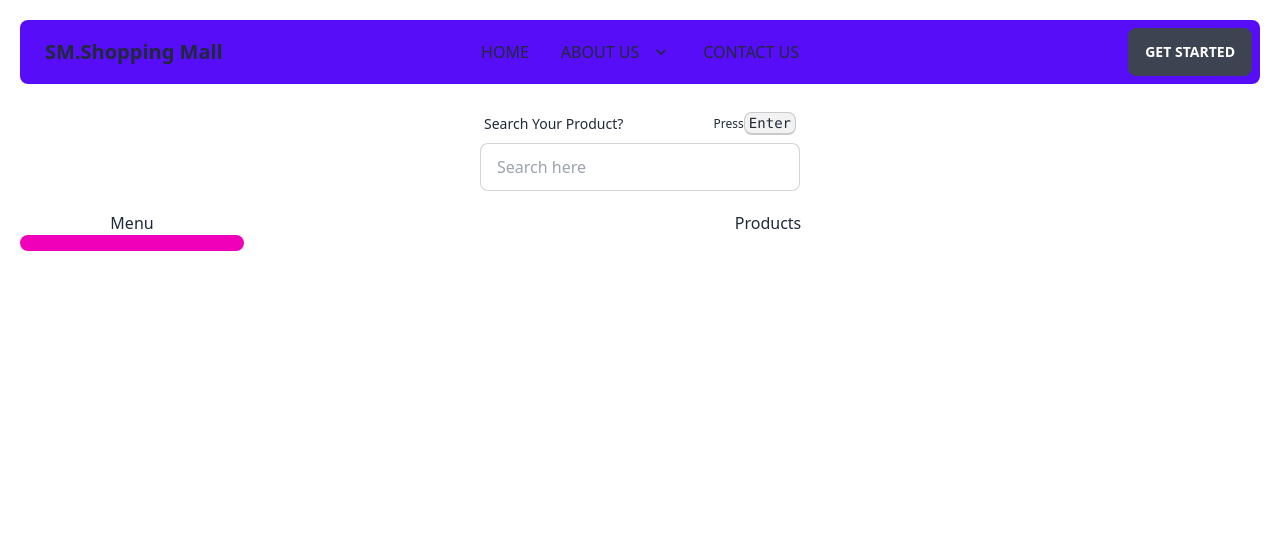
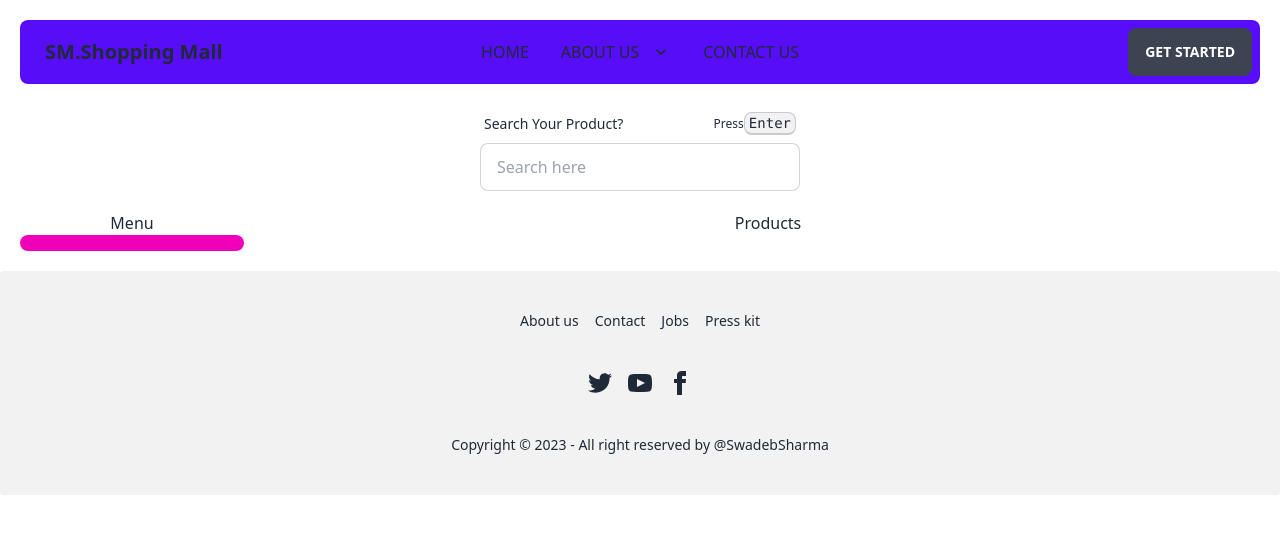
Before and after one commit to swadebsharma6/sm-shopping-with-api, a plain HTML site: page index.html in a window 1280 px wide. Drawn offline with nearby package versions, Linux system fonts and the light colour scheme; no server answers.

Commit message:
added footer

```diff
--- a/index.html
+++ b/index.html
@@ -97,7 +97,26 @@
     </main>
     <!-- main -->
 
-
+         <!-- footer -->
+        <footer class="footer footer-center p-10 bg-base-200 text-base-content rounded">
+            <div class="grid grid-flow-col gap-4">
+              <a class="link link-hover">About us</a>
+              <a class="link link-hover">Contact</a>
+              <a class="link link-hover">Jobs</a>
+              <a class="link link-hover">Press kit</a>
+            </div>
+            <div>
+              <div class="grid grid-flow-col gap-4">
+                <a><svg xmlns="http://www.w3.org/2000/svg" width="24" height="24" viewBox="0 0 24 24" class="fill-current"><path d="M24 4.557c-.883.392-1.832.656-2.828.775 1.017-.609 1.798-1.574 2.165-2.724-.951.564-2.005.974-3.127 1.195-.897-.957-2.178-1.555-3.594-1.555-3.179 0-5.515 2.966-4.797 6.045-4.091-.205-7.719-2.165-10.148-5.144-1.29 2.213-.669 5.108 1.523 6.574-.806-.026-1.566-.247-2.229-.616-.054 2.281 1.581 4.415 3.949 4.89-.693.188-1.452.232-2.224.084.626 1.956 2.444 3.379 4.6 3.419-2.07 1.623-4.678 2.348-7.29 2.04 2.179 1.397 4.768 2.212 7.548 2.212 9.142 0 14.307-7.721 13.995-14.646.962-.695 1.797-1.562 2.457-2.549z"></path></svg></a>
+                <a><svg xmlns="http://www.w3.org/2000/svg" width="24" height="24" viewBox="0 0 24 24" class="fill-current"><path d="M19.615 3.184c-3.604-.246-11.631-.245-15.23 0-3.897.266-4.356 2.62-4.385 8.816.029 6.185.484 8.549 4.385 8.816 3.6.245 11.626.246 15.23 0 3.897-.266 4.356-2.62 4.385-8.816-.029-6.185-.484-8.549-4.385-8.816zm-10.615 12.816v-8l8 3.993-8 4.007z"></path></svg></a>
+                <a><svg xmlns="http://www.w3.org/2000/svg" width="24" height="24" viewBox="0 0 24 24" class="fill-current"><path d="M9 8h-3v4h3v12h5v-12h3.642l.358-4h-4v-1.667c0-.955.192-1.333 1.115-1.333h2.885v-5h-3.808c-3.596 0-5.192 1.583-5.192 4.615v3.385z"></path></svg></a>
+              </div>
+            </div>
+            <div>
+              <p>Copyright © 2023 - All right reserved by @SwadebSharma</p>
+            </div>
+          </footer>
+          <!-- footer -->
     <!-- script -->
     <script src="js/app.js"></script>
 </body>
```
